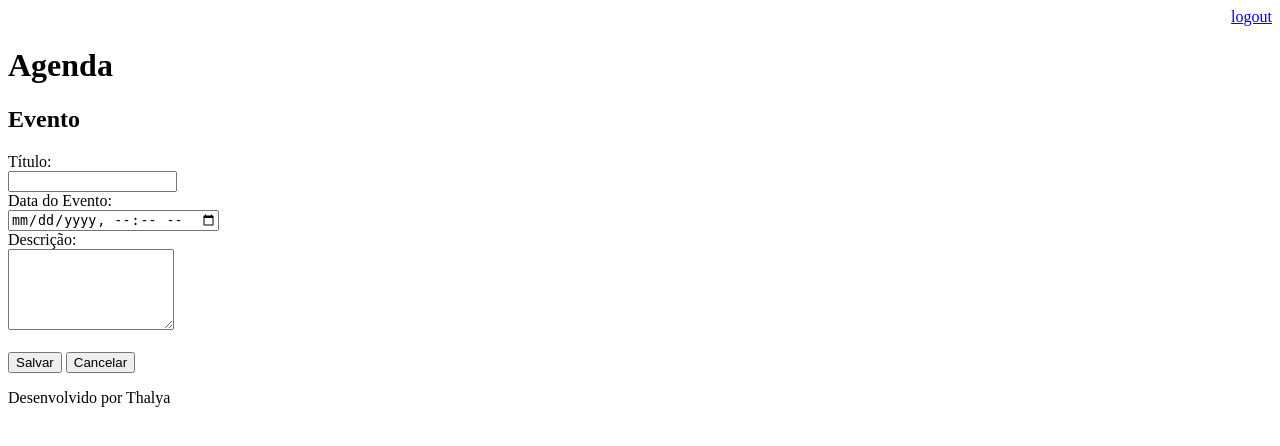
After one commit to thalyasb/agenda, a Django app: page /agenda/evento in a window 1280 px wide. The commit adds this page. Shown: the top 446 px of the page. Run offline with Django 4.2, Linux system fonts and the light colour scheme; a user stored in the database is signed in.

Commit message:
Incluido template para inserção de eventos da agenda.

```diff
--- a/agenda/urls.py
+++ b/agenda/urls.py
@@ -21,6 +21,8 @@ from django.views.generic import RedirectView
 urlpatterns = [
     path('admin/', admin.site.urls),
     path('agenda/', views.lista_eventos),
+    path('agenda/evento', views.evento),
+    path('agenda/evento/submit', views.submit_evento),
     path('', RedirectView.as_view(url='/agenda')),
     path('login/', views.login_user),
     path('login/submit', views.submit_login),
--- a/core/views.py
+++ b/core/views.py
@@ -33,3 +33,20 @@ def lista_eventos(request):
     evento = Evento.objects.filter(usuario=usuario)
     data = {'eventos':evento}
     return render(request, 'agenda.html', data)
+
+@login_required(login_url='/login/')
+def evento(request):
+    return render(request, 'evento.html')
+
+@login_required(login_url='/login/')
+def submit_evento(request):
+    if request.POST:
+        titulo = request.POST.get('titulo')
+        data_evento = request.POST.get('data_evento')
+        descricao = request.POST.get('descricao')
+        usuario = request.user
+        Evento.objects.create(titulo=titulo,
+                              data_evento=data_evento,
+                              descricao=descricao,
+                              usuario=usuario)
+    return redirect('/')
--- a/templates/agenda.html
+++ b/templates/agenda.html
@@ -2,7 +2,9 @@
 
 {% block content %}
     <h2>Agendamentos</h2>
-
+        <a href="evento">
+            <button type="button">Novo Evento</button>
+        </a>
         <ul style="font-size: 18px">
         {% for evento in eventos %}
             <li>{{ evento.titulo }} - {{ evento.get_data_evento }} </li>
--- /dev/null
+++ b/templates/evento.html
@@ -0,0 +1,26 @@
+{% extends "model-page.html" %}
+
+{% block content %}
+
+<h2>Evento</h2>
+    <form action="submit" method="POST"> {% csrf_token %}
+    <label>Título:</label>
+    <br>
+    <input type="text" name="Título" size="18">
+    <br>
+    <label>Data do Evento:</label>
+    <br>
+    <input type="datetime-local" name="data_evento">
+    <br>
+    <label>Descrição:</label>
+    <br>
+    <textarea name="descricao" rows="5" cols="18"></textarea>
+    <br><br>
+    <button type="submit">Salvar</button>
+    <a href="/">
+    <button type="button">Cancelar</button>
+    </a>
+    </form>
+
+
+{% endblock %}
```
Also changed, not shown: db.sqlite3, 1 other file.
